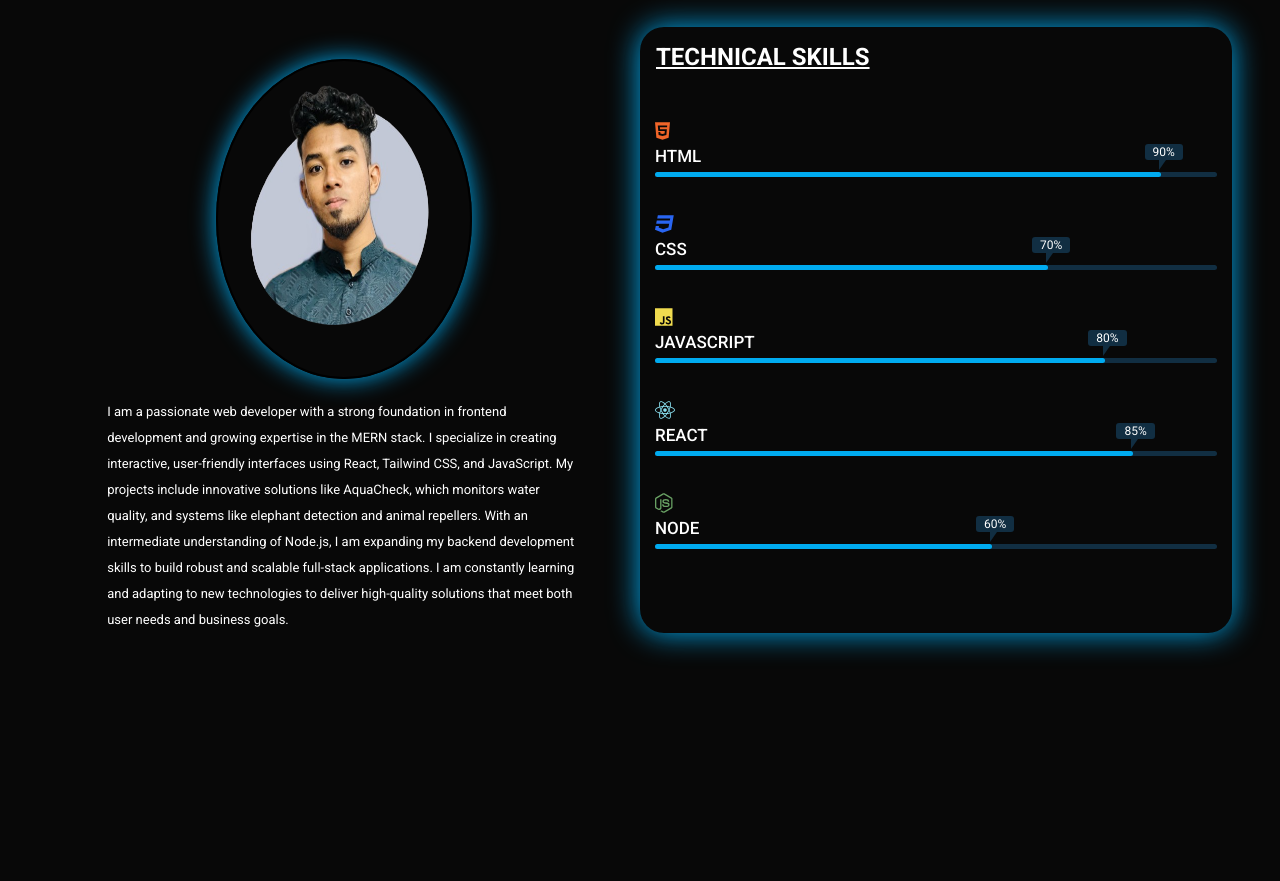
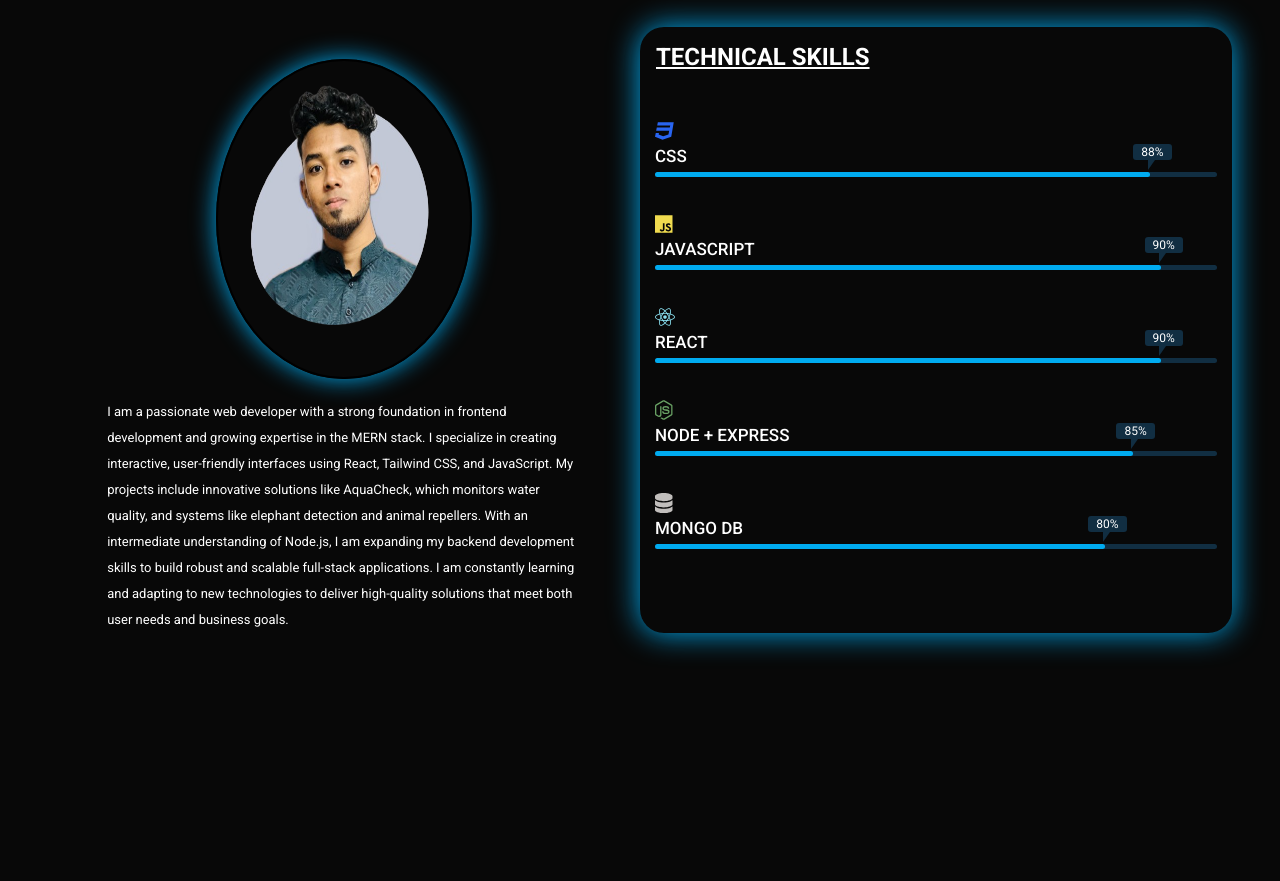
Before and after one commit to mfk0708/portfolio, a React (Vite) app: page / in a window 1280 px wide. Shown: the part 900-1781 px from the top of the page. Built offline with nearby package versions, Linux system fonts and the light colour scheme.

Commit message:
Updated skills section

```diff
--- a/src/components/About/About.css
+++ b/src/components/About/About.css
@@ -124,31 +124,31 @@ transform: scaleX(1);
 
 
 }
-.html.animate{
-  width: 90%;
-  transform: scaleX(1);
-  transition-delay: .5s;
-}
 
 .css.animate{
-  width: 70%;
+  width: 88%;
   transform: scaleX(1);
   transition-delay: .7s;
 }
 .js.animate{
-  width: 80%;
+  width: 90%;
   transform: scaleX(1);
   transition-delay: .9s;
 }
 .react.animate{
-  width: 85%;
+  width: 90%;
   transform: scaleX(1);
   transition-delay: 1.1s;
 }
 .node.animate{
-  width: 60%;
+  width: 85%;
   transform: scaleX(1);
   transition-delay: 1.3s;
+}
+.mongodb.animate{
+  width: 80%;
+  transform: scaleX(1);
+  transition-delay: 1.5s;
 }
 .progress-line span::after{
   position: absolute;
@@ -164,20 +164,20 @@ transform: scaleX(1);
   opacity: 0;
   transform: translateY(10px);
 }
-.html::after{
+.mongodb::after{
+  content: '80%';
+}
+.css:after{
+  content: '88%';
+}
+.js:after{
   content: '90%';
 }
-.css:after{
-  content: '70%';
-}
-.js:after{
-  content: '80%';
-}
 .react:after{
-  content: '85%';
+  content: '90%';
 }
 .node:after{
-  content: '60%';
+  content: '85%';
 }
 .progress-line span::before {
   content: '';
--- a/src/components/About/About.jsx
+++ b/src/components/About/About.jsx
@@ -2,7 +2,8 @@ import React from "react";
 import "./About.css";
 import { useInView } from "react-intersection-observer";
 import { FontAwesomeIcon } from "@fortawesome/react-fontawesome";
-import { faCss3, faHtml5, faJs, faNodeJs, faReact } from "@fortawesome/free-brands-svg-icons";
+import { faCss3, faJs, faNodeJs, faReact } from "@fortawesome/free-brands-svg-icons";
+import { faDatabase } from "@fortawesome/free-solid-svg-icons";
 
 const About = () => {
   const { ref: aboutSubRef, inView: isAboutVisible } = useInView({
@@ -50,15 +51,6 @@ const About = () => {
             <h1 className="heading">TECHNICAL SKILLS</h1>
             <div className="technical-bars"ref={lineRef}>
               <div className='bar'>
-                <FontAwesomeIcon icon={faHtml5} color="#f06529" />
-                <div className="info">
-                  <span>HTML</span>
-                </div>
-                <div className={`progress-line ${isSkillsVisible ? "animate" : ""}`}>
-                  <span className={`html ${isLineVisible ? "animate" : ""}`}></span>
-                </div>
-              </div>
-              <div className='bar'>
                 <FontAwesomeIcon icon={faCss3} color="#2965f1" />
                 <div className="info">
                   <span>CSS</span>
@@ -88,10 +80,20 @@ const About = () => {
               <div className='bar'>
                 <FontAwesomeIcon icon={faNodeJs} color="#68a063" />
                 <div className="info">
-                  <span>NODE</span>
+                  <span>NODE + EXPRESS</span>
                 </div>
                 <div className={`progress-line  ${isSkillsVisible ? "animate" : ""}`}>
                   <span className={`node ${isLineVisible ? "animate" : ""} `}></span>
+                </div>
+              </div>
+
+               <div className='bar'>
+                <FontAwesomeIcon icon={faDatabase} color="#c1bebc"/>
+                <div className="info">
+                  <span>MONGO DB</span>
+                </div>
+                <div className={`progress-line  ${isSkillsVisible ? "animate" : ""}`}>
+                  <span className={`mongodb ${isLineVisible ? "animate" : ""} `}></span>
                 </div>
               </div>
             </div>
```
